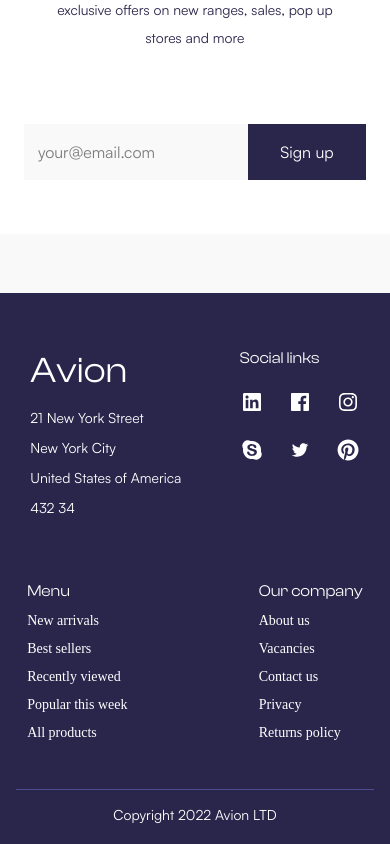
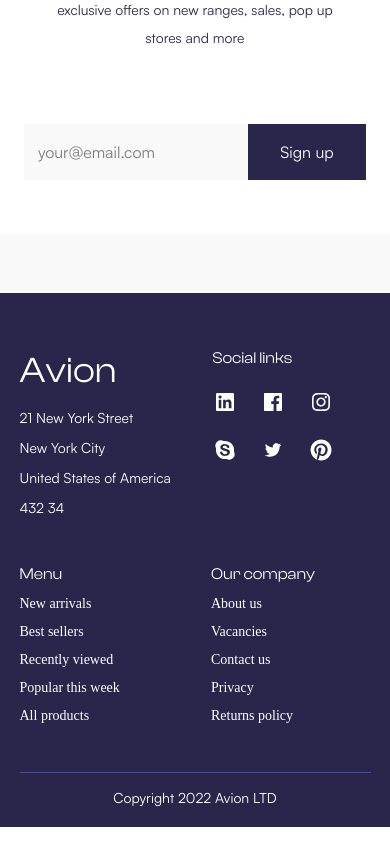
Before and after one commit to mayconndouglass/ecommerce-website-react, a React (Vite) app: page /about in a window 390 px wide. Shown: the part 3684-4528 px from the top of the page. Built offline with nearby package versions, Linux system fonts and the light colour scheme.

Commit message:
refactor: FooterV2 responsive

```diff
--- a/src/components/FooterV2/styles.ts
+++ b/src/components/FooterV2/styles.ts
@@ -5,33 +5,30 @@ export const Container = styled.section`
 
     background-color: ${props => props.theme['dark-primary']};
 
+    @media screen and (max-width: 864px) {
+        padding: 3.5rem 0 1.25rem 0;
+    }
+
     .lists {
-        display: flex;
-        gap: 170px;
+        display: grid;
+        grid-template-columns: 40% 50%;
+        gap: 10%;
 
         max-width: 1440px;
         margin: 0 auto;
 
-        .first-group {
+        @media screen and (max-width: 864px) {
             display: flex;
-            gap: 65px;
-
-            @media screen and (max-width: 1226px){
-                gap: 30px;
-            }
-
-            @media screen and (max-width: 1210px){
-                justify-content: space-around;
-                gap: 30px;
-            }
+            flex-direction: column;
+            gap: 3rem;
+            width: 90%;
+            margin: 0 auto;
         }
 
-        @media screen and (max-width: 1226px){
-            gap: 65px;
-        }
-
-        @media screen and (max-width: 1210px){
-            flex-direction: column;
+        .first-group {
+            display: grid;
+            grid-template-columns: repeat(2, 1fr);
+            gap: 35px;
         }
     }
 
@@ -72,12 +69,18 @@ export const Container = styled.section`
         .social-midia {
             display: flex;
             gap: 24px;
-        }
 
-        @media screen and (max-width: 1210px){
-            .social-midia {
+            @media screen and (max-width: 1180px) {
                 display: grid;
                 grid-template-columns: repeat(3, 1fr);
+            }
+
+            @media screen and (max-width: 864px) {
+                grid-template-columns: repeat(3, 3rem);
+            }
+
+            @media screen and (max-width: 512px) {
+                grid-template-columns: repeat(3, 1.5rem);
             }
         }
     }
@@ -95,10 +98,6 @@ export const Container = styled.section`
             text-align: center;
         }
     }
-
-    @media screen and (max-width: 650px){
-        padding: 3.5rem 1rem 1.25rem 1rem;
-    }
 `
 
 export const Divider = styled.div`
@@ -107,26 +106,29 @@ export const Divider = styled.div`
     margin: 3rem auto 0 auto;
 
     background-color: ${(props) => props.theme.primary};
+
+    @media screen and (max-width: 864px) {
+        width: 90%;
+    }
 `
 
 export const Grid = styled.div`
     display: grid;
-    grid-template-columns: repeat(3, 175px);
-    gap: 109px;
+    grid-template-columns: repeat(3, 1fr);
+    gap: 6.8rem;
 
-    @media screen and (max-width: 1500px){
-        grid-template-columns: repeat(3, 1fr);
+    @media screen and (max-width: 1180px){
+        gap: 2rem;
     }
 
-    @media screen and (max-width: 1210px){
-        display: flex;
-        justify-content: space-around;
+    @media screen and (max-width: 864px){
+        grid-template-columns: repeat(2, 1fr);
     }
 
     .list {
         color: ${(props) => props.theme.white};
 
-        @media screen and (max-width: 650px) {
+        @media screen and (max-width: 864px) {
             &:nth-child(2) {
                 display: none;
             }
--- a/src/pages/Home/components/Signup/index.tsx
+++ b/src/pages/Home/components/Signup/index.tsx
@@ -1,9 +1,6 @@
 import * as S from './styles'
-
-
 // import { SignupInput } from '../../../../components/SignupInput'
 import iconChecklist from '/public/assets/images/icon-checklist.svg'
-
 
 export const Signup = () => {
     return (
```
